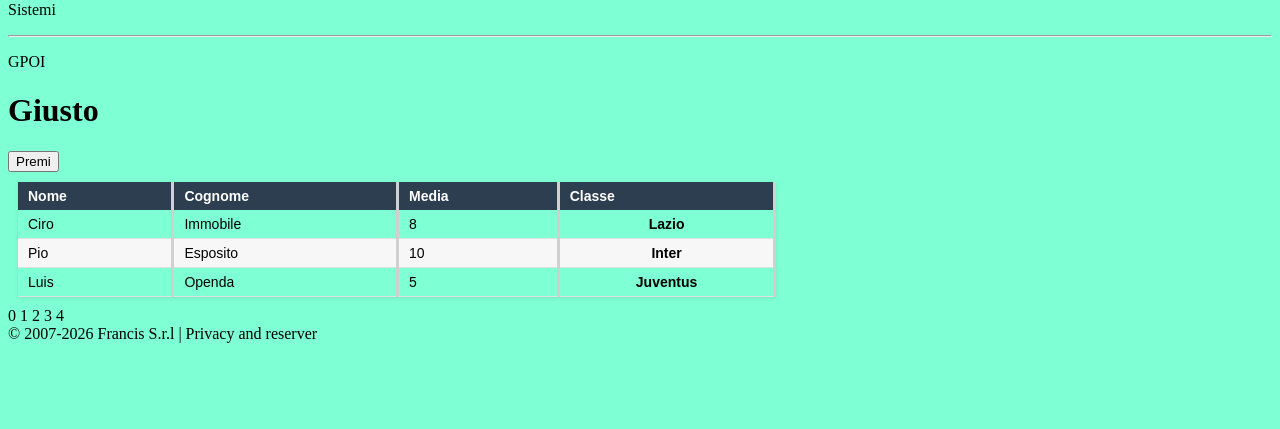
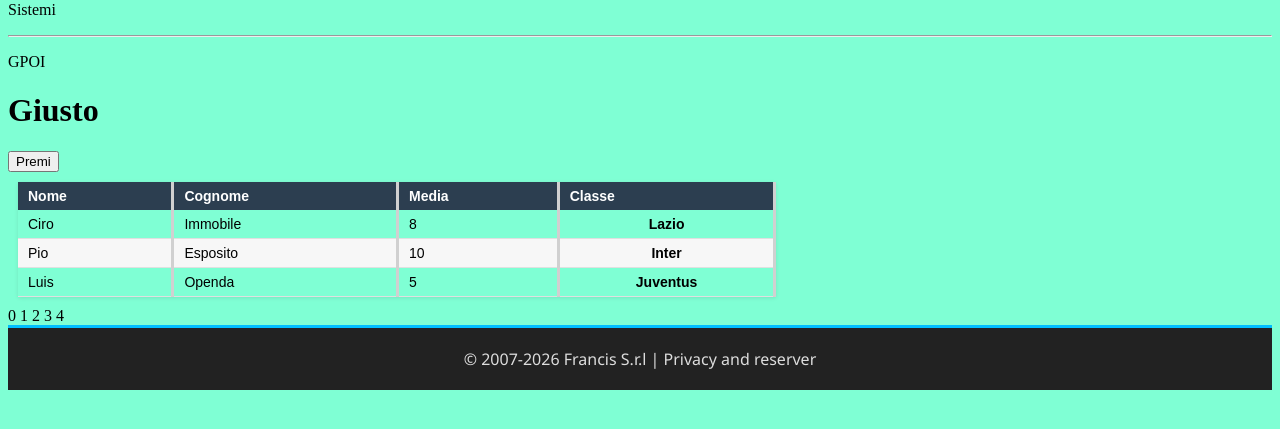
Before and after one commit to xRennyx/AppNumeri, a PHP site: page /indexH.php in a window 1280 px wide. Shown: the part 239-668 px from the top of the page. Run offline with PHP 8.4, Linux system fonts and the light colour scheme.

Commit message:
Update mystyle.css

```diff
--- a/php/php+HTML/mystyle.css
+++ b/php/php+HTML/mystyle.css
@@ -42,3 +42,11 @@ td:last-child {
     text-align: center;
     font-weight: 600;
 }
+footer {
+    background-color: #222;         /* sfondo scuro */
+    color: #ddd;                    /* testo chiaro */
+    text-align: center;
+    padding: 20px 0;
+    font-family: 'Segoe UI', Tahoma, Geneva, Verdana, sans-serif;
+    border-top: 3px solid #00bfff; /* linea decorativa */
+}
```
